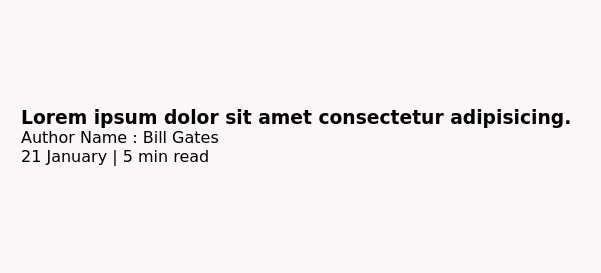
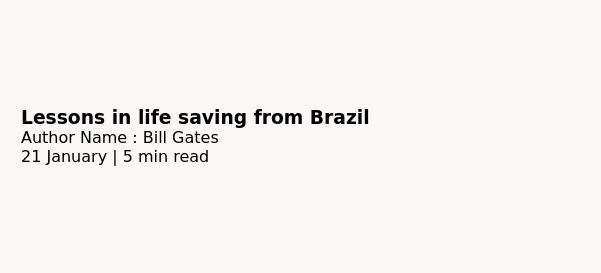
Before and after one commit to prabhas194/Responsive-Blog-Template, a plain HTML site: page index.html in a window 1280 px wide. Shown: the part 1123-1396 px from the top of the page, 457-1058 px from the left. Drawn offline with Linux system fonts and the light colour scheme; a web font is replaced by a local one.

Commit message:
first commit

```diff
--- a/index.html
+++ b/index.html
@@ -91,7 +91,7 @@
             <img src="img/2.png" alt="article">
             </div>
             <div class="home-article-content font1">
-                <a href="/blogpost.html"><h3>Lorem ipsum dolor sit amet consectetur adipisicing.</h3></a>
+                <a href="/blogpost.html"><h3>Lessons in life saving from Brazil</h3></a>
                 <span>Author Name : Bill Gates</span>
                 <br>
                 <span>21 January | 5 min read</span>
```
